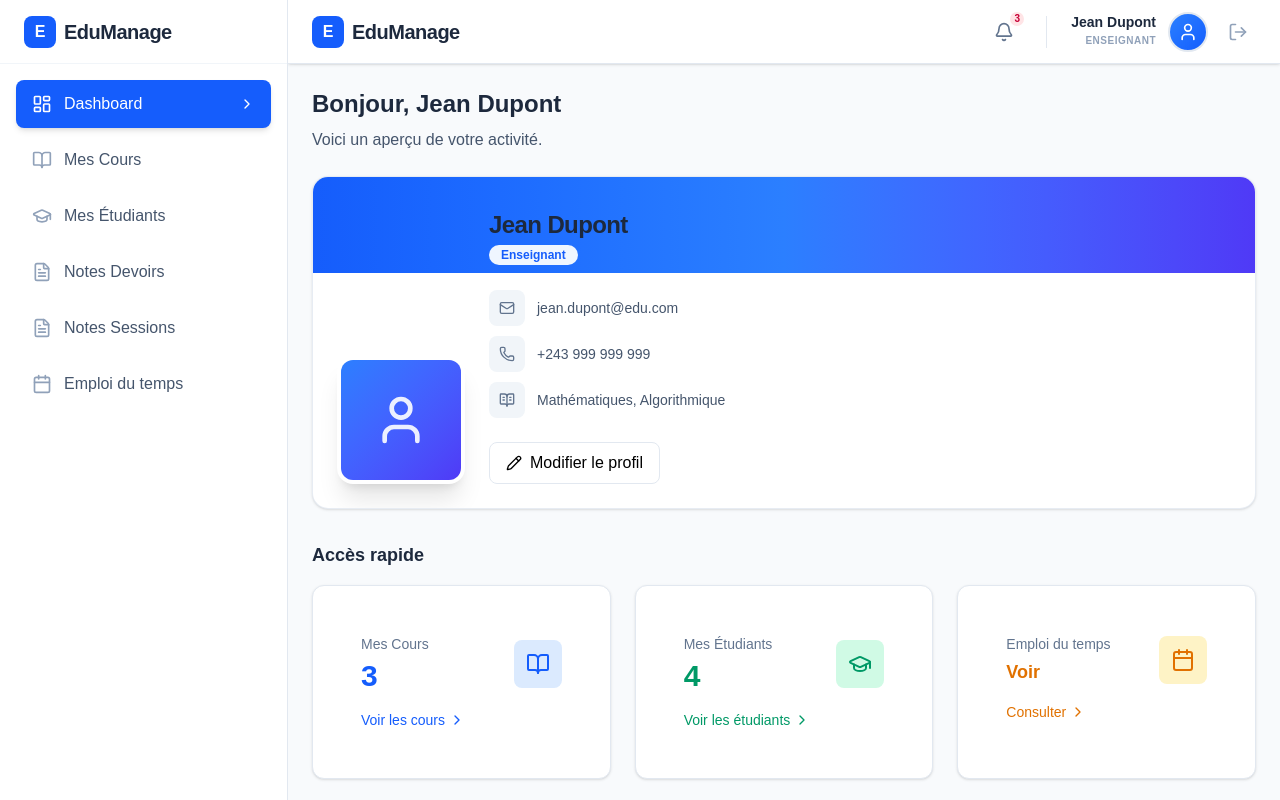
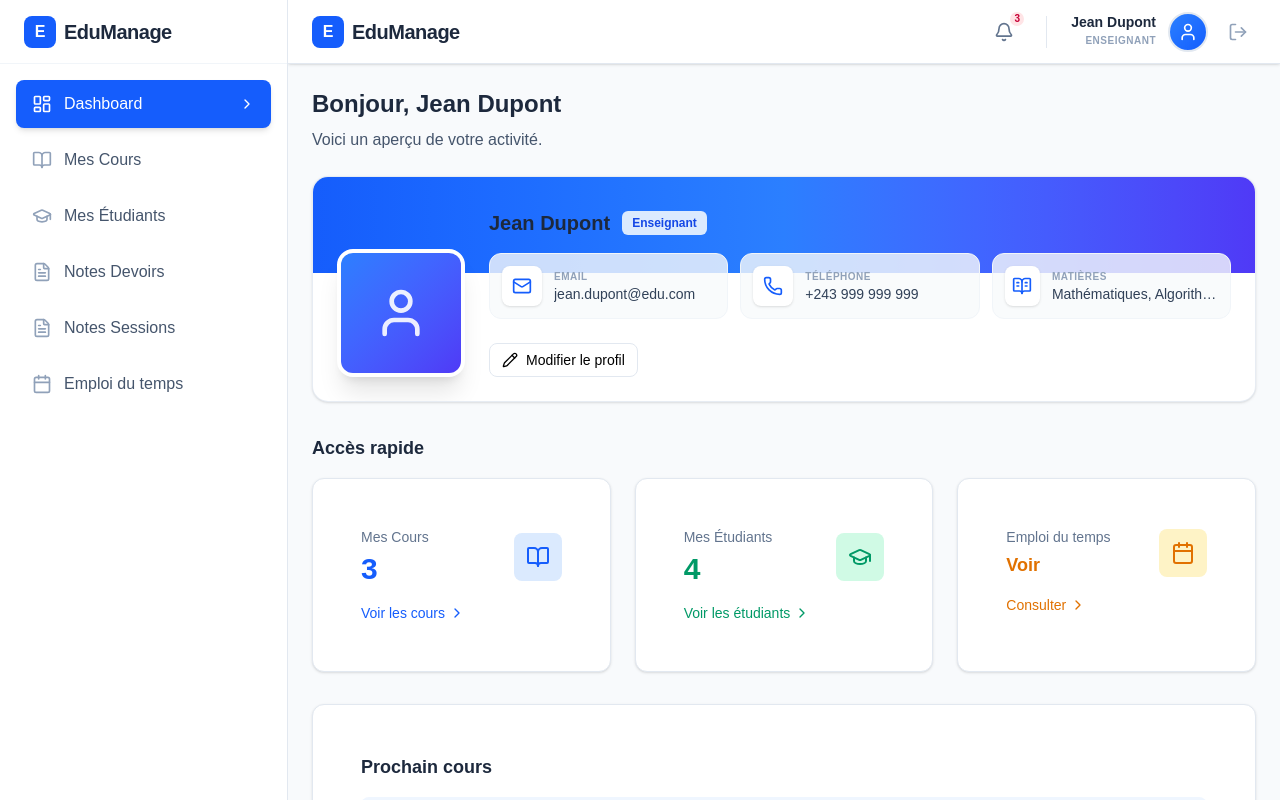
Before and after one commit to nachito-pank/ProjetX, a Next.js app: page /enseignant/dashboard in a window 1280 px wide. Shown: the top 800 px of the page. Built offline with nearby package versions, Linux system fonts and the light colour scheme.

Commit message:
Refactor profile display in DashboardPage to enhance layout and styling, improving visual hierarchy and user experience with updated design elements for contact information and subject details.

```diff
--- a/app/enseignant/dashboard/page.tsx
+++ b/app/enseignant/dashboard/page.tsx
@@ -112,45 +112,44 @@ export default function DashboardPage() {
                   <div className="flex-1 min-w-0 pt-2 sm:pt-0">
                     {!isEditingProfile ? (
                       <>
-                        <div className="space-y-4">
-                          <div>
-                            <h2 className="text-2xl font-bold text-slate-800 tracking-tight">
-                              {profile.firstName} {profile.name}
-                            </h2>
-                            <span className="inline-block mt-1 px-3 py-0.5 text-xs font-semibold text-blue-600 bg-blue-50 rounded-full">
-                              Enseignant
-                            </span>
+                        <div className="flex flex-wrap items-center gap-3 mb-4">
+                          <h2 className="text-xl font-bold text-slate-800">{profile.firstName} {profile.name}</h2>
+                          <span className="px-2.5 py-1 text-xs font-semibold text-blue-700 bg-blue-100 rounded-md">Enseignant</span>
                         </div>
-                          <div className="space-y-2.5 pt-2">
-                            <div className="flex items-center gap-3 text-slate-600">
-                              <div className="w-9 h-9 bg-slate-100 rounded-lg flex items-center justify-center shrink-0">
-                                <Mail className="w-4 h-4 text-slate-500" />
+                        <div className="grid gap-3 sm:grid-cols-2 lg:grid-cols-3 mb-6">
+                          <div className="flex items-center gap-3 p-3 rounded-xl bg-slate-50/80 border border-slate-100">
+                            <div className="w-10 h-10 rounded-lg bg-white flex items-center justify-center shadow-sm">
+                              <Mail className="w-5 h-5 text-blue-600" />
                             </div>
-                              <span className="text-sm font-medium">{profile.email}</span>
+                            <div className="min-w-0">
+                              <p className="text-[10px] font-semibold text-slate-400 uppercase tracking-wider">Email</p>
+                              <p className="text-sm font-medium text-slate-700 truncate">{profile.email}</p>
+                            </div>
                           </div>
                           {profile.phone && (
-                              <div className="flex items-center gap-3 text-slate-600">
-                                <div className="w-9 h-9 bg-slate-100 rounded-lg flex items-center justify-center shrink-0">
-                                  <Phone className="w-4 h-4 text-slate-500" />
+                            <div className="flex items-center gap-3 p-3 rounded-xl bg-slate-50/80 border border-slate-100">
+                              <div className="w-10 h-10 rounded-lg bg-white flex items-center justify-center shadow-sm">
+                                <Phone className="w-5 h-5 text-blue-600" />
                               </div>
-                                <span className="text-sm font-medium">{profile.phone}</span>
+                              <div className="min-w-0">
+                                <p className="text-[10px] font-semibold text-slate-400 uppercase tracking-wider">Téléphone</p>
+                                <p className="text-sm font-medium text-slate-700">{profile.phone}</p>
+                              </div>
                             </div>
                           )}
                           {profile.matiere && (
-                              <div className="flex items-center gap-3 text-slate-600">
-                                <div className="w-9 h-9 bg-slate-100 rounded-lg flex items-center justify-center shrink-0">
-                                  <BookOpenText className="w-4 h-4 text-slate-500" />
+                            <div className="flex items-center gap-3 p-3 rounded-xl bg-slate-50/80 border border-slate-100 sm:col-span-2 lg:col-span-1">
+                              <div className="w-10 h-10 rounded-lg bg-white flex items-center justify-center shadow-sm">
+                                <BookOpenText className="w-5 h-5 text-blue-600" />
                               </div>
-                                <span className="text-sm font-medium">{profile.matiere}</span>
+                              <div className="min-w-0">
+                                <p className="text-[10px] font-semibold text-slate-400 uppercase tracking-wider">Matières</p>
+                                <p className="text-sm font-medium text-slate-700 truncate">{profile.matiere}</p>
+                              </div>
                             </div>
                           )}
                         </div>
-                        </div>
-                        <Button
-                          onClick={() => setIsEditingProfile(true)}
-                          variant="outline"
-                          className="mt-6 w-fit flex items-center gap-2 border-slate-200 hover:border-blue-300 hover:bg-blue-50/50"
-                        >
+                        <Button onClick={() => setIsEditingProfile(true)} variant="outline" size="sm" className="flex items-center gap-2">
                           <Pencil className="w-4 h-4" />
                           Modifier le profil
                         </Button>
```
Lines whose indentation alone changed are shown as unchanged.
